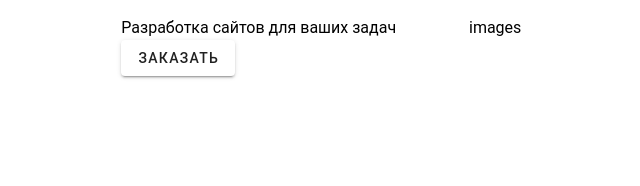
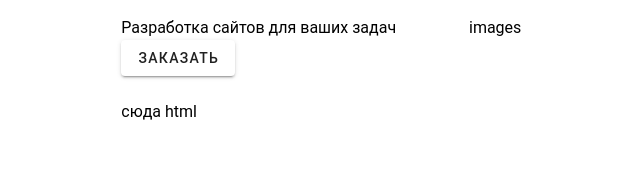
Before and after one commit to Jet-Green/firetechno-landing, a Nuxt app: page / in a window 1280 px wide. Shown: the top 186 px of the page, without its empty margins (183-823 px from the left). Built offline with nearby package versions, Linux system fonts and the light colour scheme.

Commit message:
add components for three cards

```diff
--- /dev/null
+++ b/components/Landing/StagesOfDevelopment.vue
@@ -0,0 +1,5 @@
+<script setup lang="ts"></script>
+<template>сюда html</template>
+<style scoped lang="scss">
+
+</style>
--- a/pages/index.vue
+++ b/pages/index.vue
@@ -5,6 +5,9 @@
       <v-col cols="12" md="8" lg="7">
         <LandingSiteDevelopmentForYourTasks />
       </v-col>
+      <v-col cols="12" md="8" lg="7">
+        <LandingStagesOfDevelopment />
+      </v-col>
     </v-row>
   </v-container>
 </template>
```
